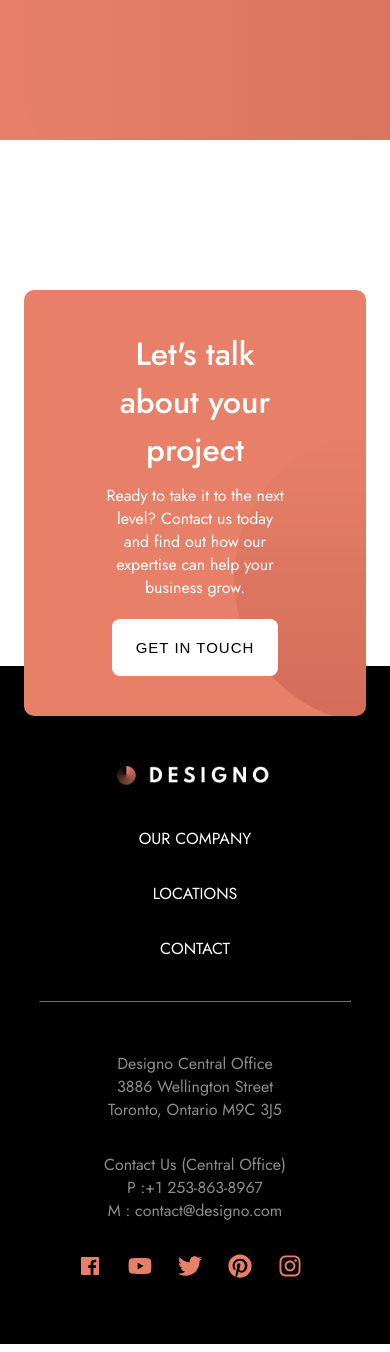
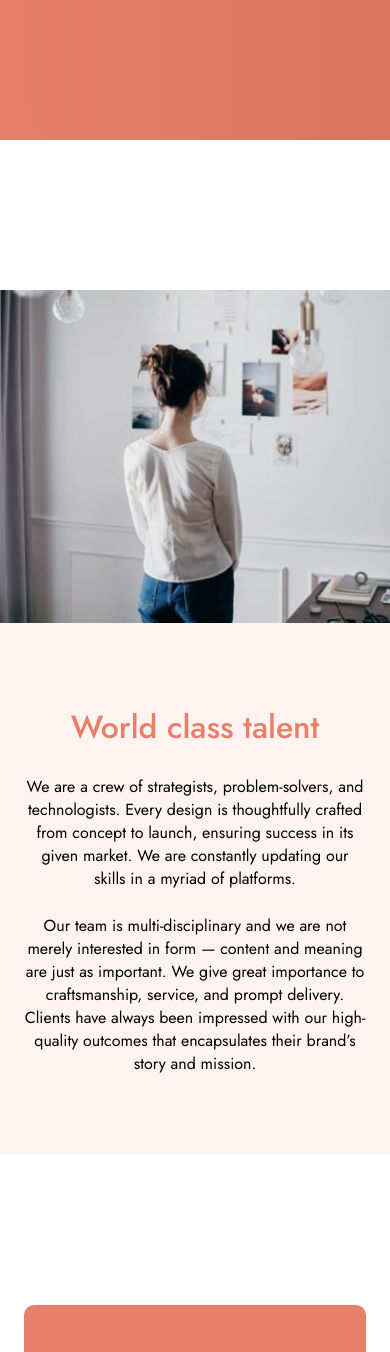
Before and after one commit to paulinasprojects/designo-dev, a React (Vite) app: page /about-us in a window 390 px wide. Shown: the part 762-2114 px from the top of the page. Built offline with nearby package versions, Linux system fonts and the light colour scheme.

Commit message:
added responsive about us talent section

```diff
--- /dev/null
+++ b/src/components/about-us-talent.tsx
@@ -0,0 +1,22 @@
+import "../styles/about-us-talent.css";
+
+export const AboutUsTalent = () => {
+  return (
+    <section className="about-us-talent-section">
+      <div className="about-us-talent-main-container">
+      <div className="about-us-talent-image-container">
+          <img src="/assets/about/desktop/image-world-class-talent.jpg" alt="" />
+          <img src="/assets/about/tablet/image-world-class-talent.jpg" alt="" className="talent-tablet-image" />
+          <img src="/assets/about/mobile/image-world-class-talent.jpg" alt="" className="talent-mobile-image" />
+        </div>
+        <div className="about-us-talent-title-container">
+          <h1>World class talent</h1>
+          <p>
+            We are a crew of strategists, problem-solvers, and technologists. Every design is thoughtfully crafted from concept to launch, ensuring success in its given market. We are constantly updating our skills in a myriad of platforms.
+          </p>
+          <p>Our team is multi-disciplinary and we are not merely interested in form — content and meaning are just as important. We give great importance to craftsmanship, service, and prompt delivery. Clients have always been impressed with our high-quality outcomes that encapsulates their brand’s story and mission.</p>
+        </div>
+      </div>
+    </section>
+  )
+}
--- a/src/pages/about-us-page.tsx
+++ b/src/pages/about-us-page.tsx
@@ -1,9 +1,11 @@
 import { AboutUsHero } from "../components/about-us-hero"
+import { AboutUsTalent } from "../components/about-us-talent"
 
 const AboutUsPage = () => {
   return (
     <div>
       <AboutUsHero/>
+      <AboutUsTalent/>
     </div>
   )
 }
--- /dev/null
+++ b/src/styles/about-us-talent.css
@@ -0,0 +1,166 @@
+.about-us-talent-section {
+  margin-top: 150px;
+  margin-left: 165px;
+  margin-right: 165px;
+
+  @media (max-width: 699px) {
+    margin-left: 0px;
+    margin-right: 0px;
+  }
+
+  @media (min-width: 700px) and (max-width: 849px) {
+    margin-left: 39px;
+    margin-right: 39px;
+  }
+
+  @media (min-width: 850px) and (max-width: 1099px) {
+    margin-left: 39px;
+    margin-right: 39px;
+  }
+}
+
+.about-us-talent-section::after {
+  content: "";
+  display: block;
+  background: url(/assets/shared/desktop/bg-pattern-leaf.svg) no-repeat;
+  position: absolute;
+  width: 100%;
+  height: 200%;
+  left: 0px;
+  top: 250px;
+  z-index: -99;
+}
+
+.about-us-talent-main-container {
+  display: flex;
+
+  @media (max-width: 699px) {
+    flex-direction: column;
+  }
+
+  @media (min-width: 700px) and (max-width: 849px) {
+    flex-direction: column;
+  }
+
+  @media (min-width: 850px) and (max-width: 1099px) {
+    flex-direction: column;
+  }
+}
+
+.about-us-talent-image-container img {
+  width: 100%;
+  object-fit: cover;
+  border-top-left-radius: 8px;
+  border-bottom-left-radius: 8px;
+
+  @media (max-width: 699px) {
+    display: none;
+   }
+
+
+   @media (min-width: 700px) and (max-width: 849px) {
+     display: none;
+   }
+
+   @media (min-width: 850px) and (max-width: 1099px) {
+     display: none;
+   }
+}
+
+.about-us-talent-image-container .talent-tablet-image {
+  display: none;
+
+  @media (max-width: 699px) {
+    display: none;
+   }
+
+  @media (min-width: 700px) and (max-width: 849px) {
+    display: block;
+    width: 100%;
+    height: 100%;
+    object-fit: cover;
+    border-top-left-radius: 8px;
+    border-top-right-radius: 8px;
+    border-bottom-left-radius: 0px;
+  }
+  @media (min-width: 850px) and (max-width: 1099px) {
+    display: block;
+    width: 100%;
+    height: 100%;
+    object-fit: cover;
+    border-top-left-radius: 8px;
+    border-top-right-radius: 8px;
+    border-bottom-left-radius: 0px;
+
+  }
+}
+
+.about-us-talent-image-container .talent-mobile-image {
+  display: none;
+
+  @media (max-width: 699px) {
+    display: block;
+    width: 100%;
+    height: 100%;
+    object-fit: cover;
+    border-top-left-radius: 0px;
+    border-bottom-right-radius: 0px;
+    border-bottom-left-radius: 0px;
+   }
+
+  @media (min-width: 700px) and (max-width: 849px) {
+    display: none;
+  }
+  @media (min-width: 850px) and (max-width: 1099px) {
+    display: none;
+  }
+}
+
+
+.about-us-talent-title-container {
+  background-color: hsl(10, 75%, 97%);
+  padding-top: 154px;
+  padding-bottom: 154px;
+  padding-left: 94px;
+  padding-right: 94px;
+  max-width: 660px;
+  display: flex;
+  flex-direction: column;
+  border-top-left-radius: 8px;
+  border-bottom-left-radius: 8px;
+  gap: 24px;
+
+
+  @media (max-width: 699px) {
+    padding-top: 80px;
+    padding-bottom: 80px;
+    padding-left: 24px;
+    padding-right: 24px;
+    text-align: center;
+    border-top-left-radius: 0px;
+    border-bottom-left-radius: 0px;
+  }
+
+  @media (min-width: 700px) and (max-width: 849px) {
+    max-width: 100%;
+    text-align: center;
+    padding-top: 68px;
+    padding-bottom: 68px;
+    border-top-left-radius: 0px;
+    border-bottom-left-radius: 8px;
+    border-bottom-right-radius: 8px;
+  }
+  @media (min-width: 850px) and (max-width: 1099px) {
+    max-width: 100%;
+    text-align: center;
+    padding-top: 68px;
+    padding-bottom: 68px;
+    border-top-left-radius: 0px;
+    border-bottom-left-radius: 8px;
+    border-bottom-right-radius: 8px;
+  }
+}
+
+.about-us-talent-title-container h1 {
+  color: var(--primary-peach);
+}
```
